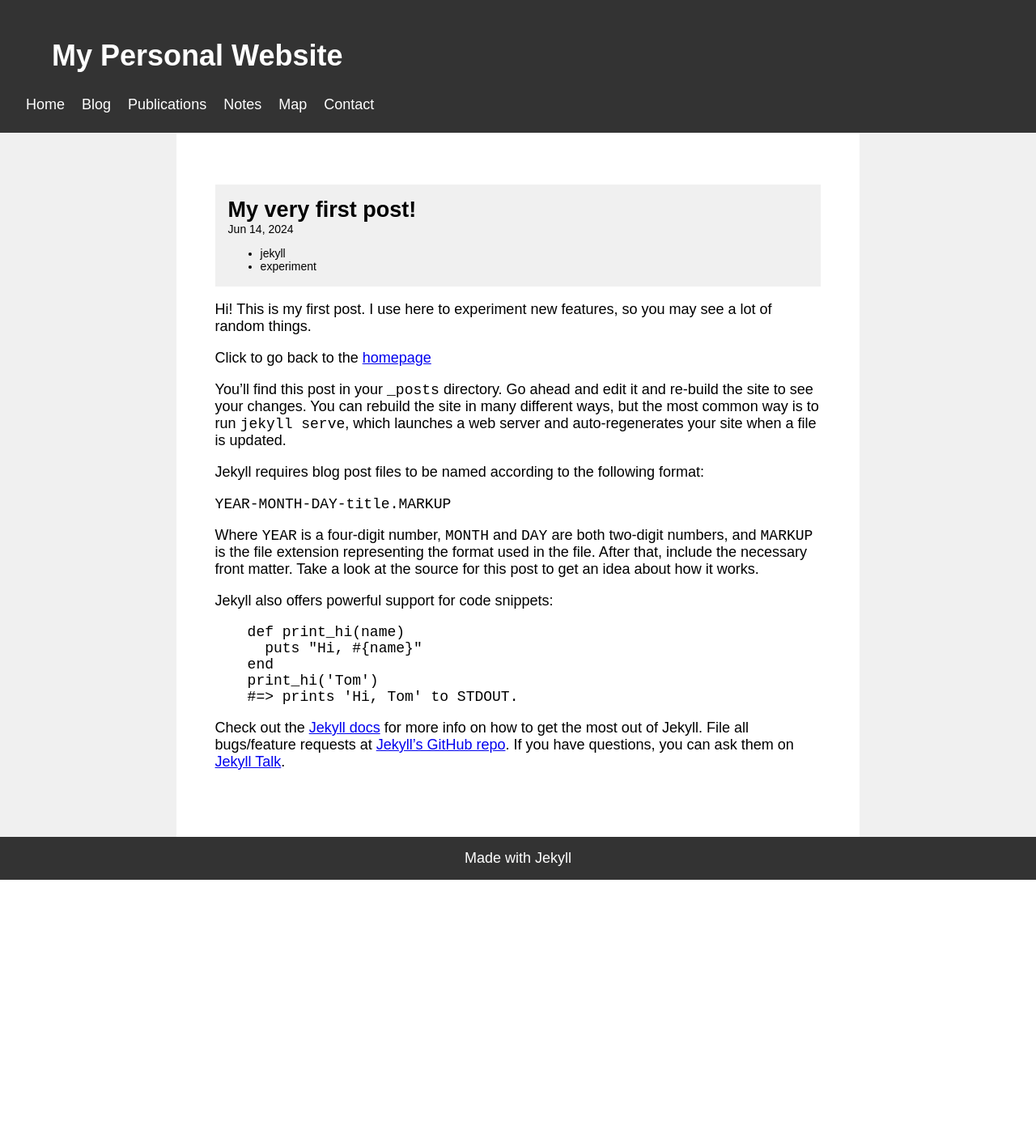
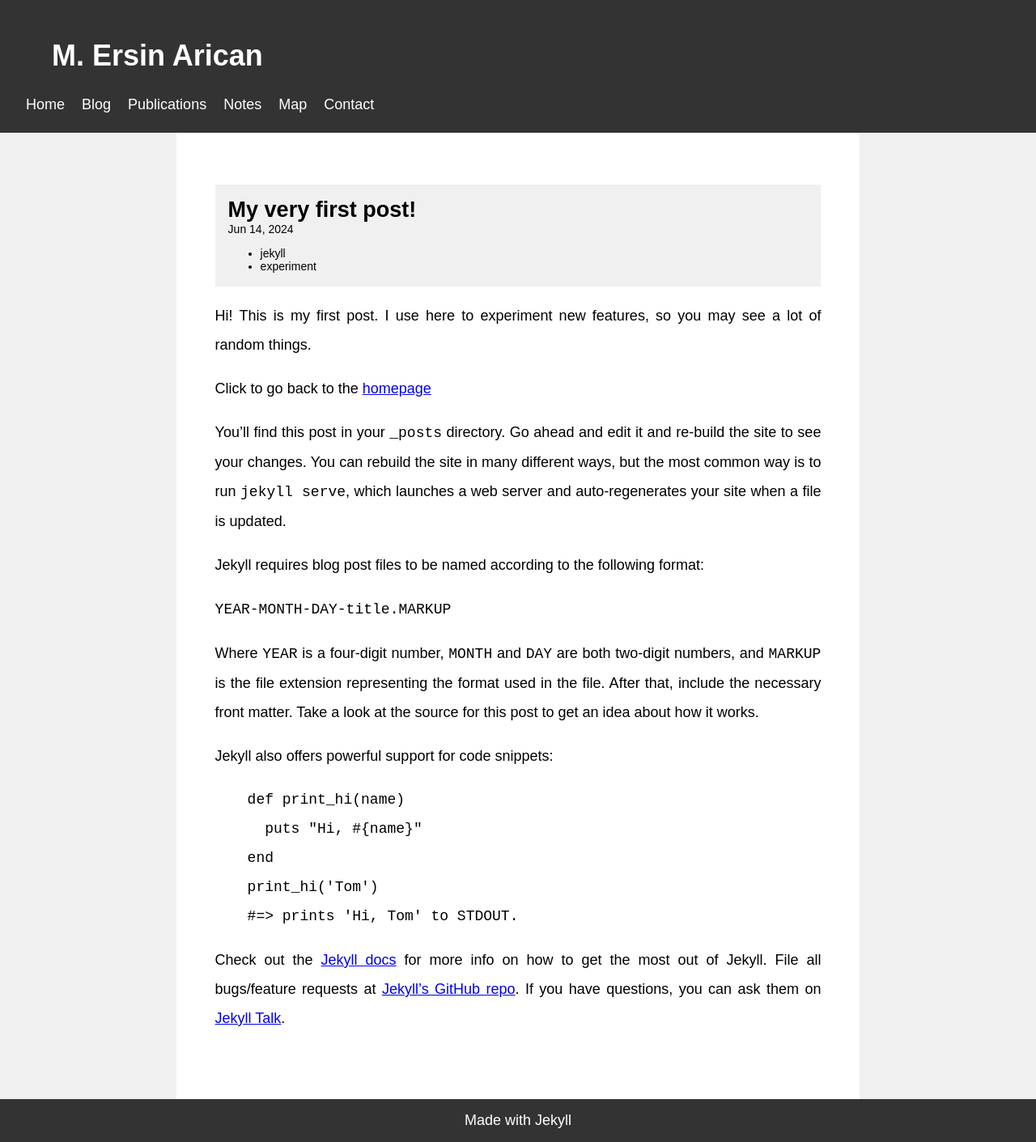
Before and after one commit to metinersin/metinersin.github.io, a Jekyll site: the page built from _posts/2024-06-14-my-very-first-post.md, in a window 1280 px wide. Shown: the whole page at 81% size. Built offline with Jekyll 4.4.1, drawn with Linux system fonts in a browser that asks for light colours; formulas are drawn with MathJax 3; before the commit the page ends 1087 px from its top, so only the background shows below that.

Commit message:
simple layout changes

```diff
--- a/_layouts/default.html
+++ b/_layouts/default.html
@@ -7,12 +7,13 @@
     <meta name="viewport" content="width=device-width, initial-scale=1.0">
     <script src="https://cdn.mathjax.org/mathjax/latest/MathJax.js?config=TeX-AMS-MML_HTMLorMML" type="text/javascript"></script>
     <link rel="stylesheet" type="text/css" href="/assets/styles/main.css">
+    <!-- <link rel="stylesheet" href="https://latex.now.sh/style.css"> -->
     <title>{{ page.title }} - {{ site.title }}</title>
 </head>
 
 <body>
     <header class="banner">
-        <h1>My Personal Website</h1>
+        <h1>M. Ersin Arican</h1>
         <nav>
             <ul class="nav-links">
                 <li><a href="/" {% if page.title == "Home" %}class="active-page"{% endif %}>Home</a></li>
--- a/_layouts/post.html
+++ b/_layouts/post.html
@@ -13,5 +13,11 @@ layout: default
         </ul>
     </header>
 
+    <div style="display:none">
+        $$
+          \newcommand{\diag}{\operatorname{Diag}}
+        $$
+    </div>
+
     {{ content }}
 </article>
--- a/_sass/_general.scss
+++ b/_sass/_general.scss
@@ -73,6 +73,7 @@ body {
   padding: 1rem;
   padding-bottom: 0.2rem;
   margin: 0;
+  line-height: normal;
 
   .post-title {
     padding: 0;
@@ -88,6 +89,11 @@ body {
     font-size: $font-size-small
   }
 
+}
+
+article {
+  text-align: justify;
+  line-height: 2;
 }
 
 .container {
```
